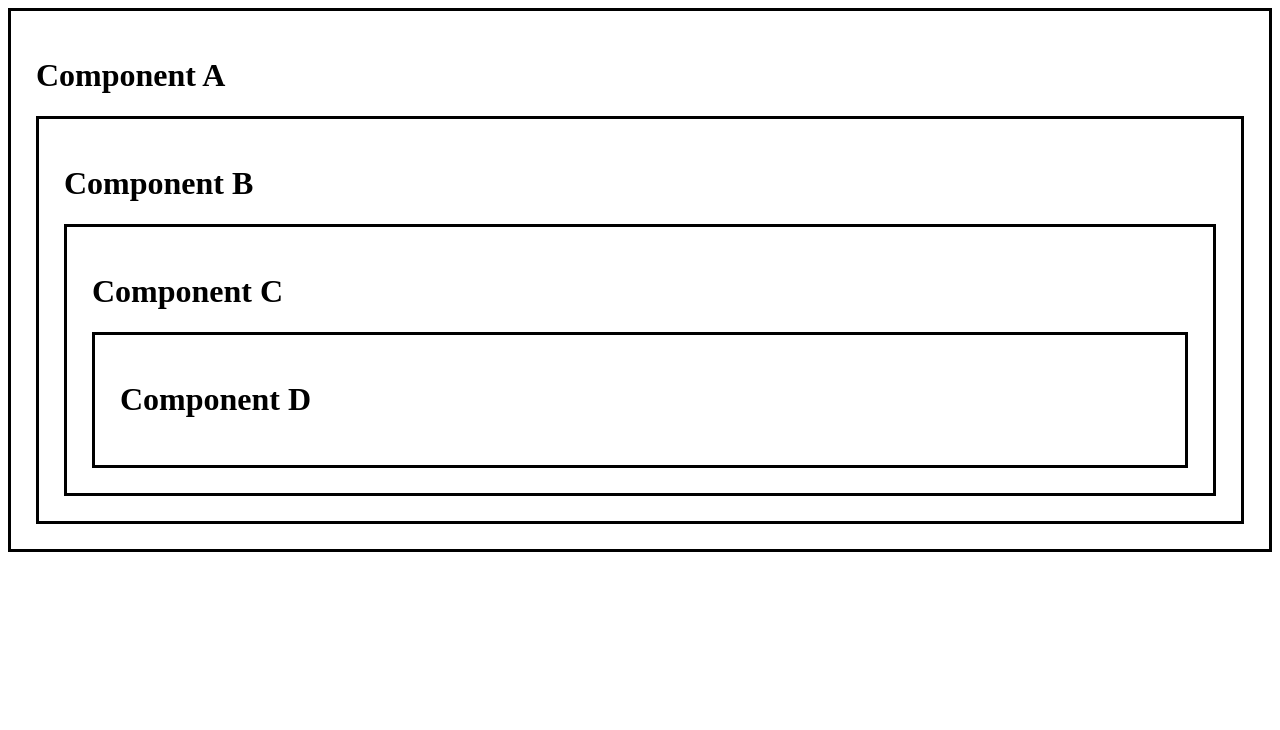
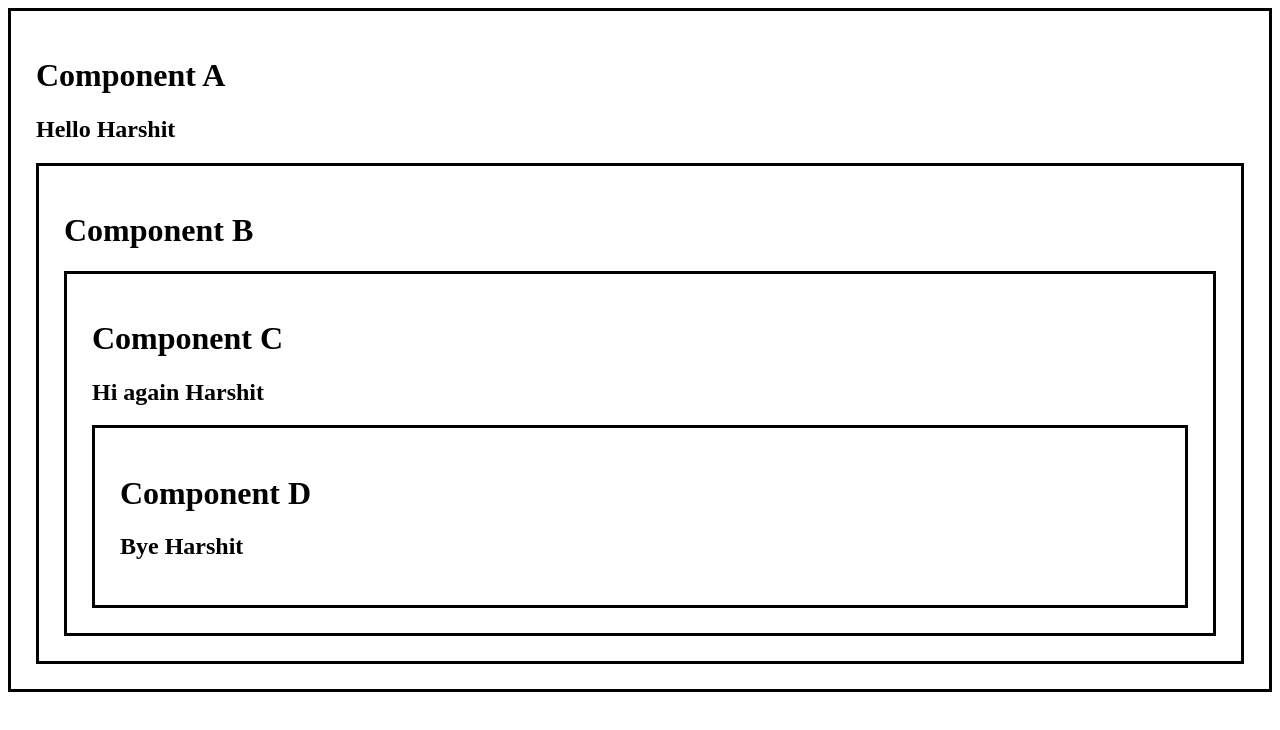
Before and after one commit to harshitxarc/fullstack-tut, a React (Vite) app: page / in a window 1280 px wide. Shown: the top 730 px of the page. Built offline with nearby package versions, Linux system fonts and the light colour scheme.

Commit message:
Solving UseContextProblem

```diff
--- a/src/UseContextProblem/ComponentA.jsx
+++ b/src/UseContextProblem/ComponentA.jsx
@@ -1,11 +1,35 @@
-import React, {useState, useContext} from 'react';
+// useContext() = React Hook that allows you to share values between multiple levels
+//                of components without passing props through each level [To avoid PROP DRILLING]
+
+// PROVIDER COMPONENT
+// 1. import  {createContext} from 'react';
+// 2. export const myContext = createContext();
+// 3. <MyContext.Provider value={value}>
+//       wrap the child component
+//    </MyContext.Provider>
+
+// CONSUMER COMPONENT
+// 1. import  {useContext} from 'react';
+// 2. import {MyContext} from './ComponentA.jsx';
+// 3. const value = useContext(MyContext);
+
+
+import React, {useState, createContext} from 'react';
 import ComponentB from './ComponentB.jsx';
 
+export const UserContext = createContext();
+
 function ComponentA(){
+
+    const [user, setUser] = useState("Harshit");
+
     return(
         <div className="box">
             <h1>Component A</h1>
-            <ComponentB />
+            <h2>{`Hello ${user}`}</h2>
+            <UserContext.Provider value={user}>
+                <ComponentB user = {user}/>
+            </UserContext.Provider>
         </div>
     );
 }
--- a/src/UseContextProblem/ComponentB.jsx
+++ b/src/UseContextProblem/ComponentB.jsx
@@ -1,4 +1,4 @@
-import React, {useState, useContext} from 'react';
+import {useContext} from 'react';
 import ComponentC from './ComponentC.jsx';
 
 function ComponentB(){
--- a/src/UseContextProblem/ComponentC.jsx
+++ b/src/UseContextProblem/ComponentC.jsx
@@ -1,11 +1,15 @@
-import React, {useState, useContext} from 'react';
+import {useContext} from 'react';
 import ComponentD from './ComponentD.jsx';
-
+import {UserContext} from './ComponentA.jsx';
 
 function ComponentC(){
+
+    const user = useContext(UserContext);
+
     return(
         <div className="box">
             <h1>Component C</h1>
+            <h2>{`Hi again ${user}`}</h2>
             <ComponentD />
         </div>
     );
--- a/src/UseContextProblem/ComponentD.jsx
+++ b/src/UseContextProblem/ComponentD.jsx
@@ -1,9 +1,14 @@
-import React, {useState, useContext} from 'react';
+import {useContext} from 'react';
+import {UserContext} from './ComponentA.jsx';
 
 function ComponentD(){
+
+    const user = useContext(UserContext);
+
     return(
         <div className="box">
             <h1>Component D</h1>
+            <h2>{`Bye ${user}`}</h2>
         </div>
     );
 }
```
